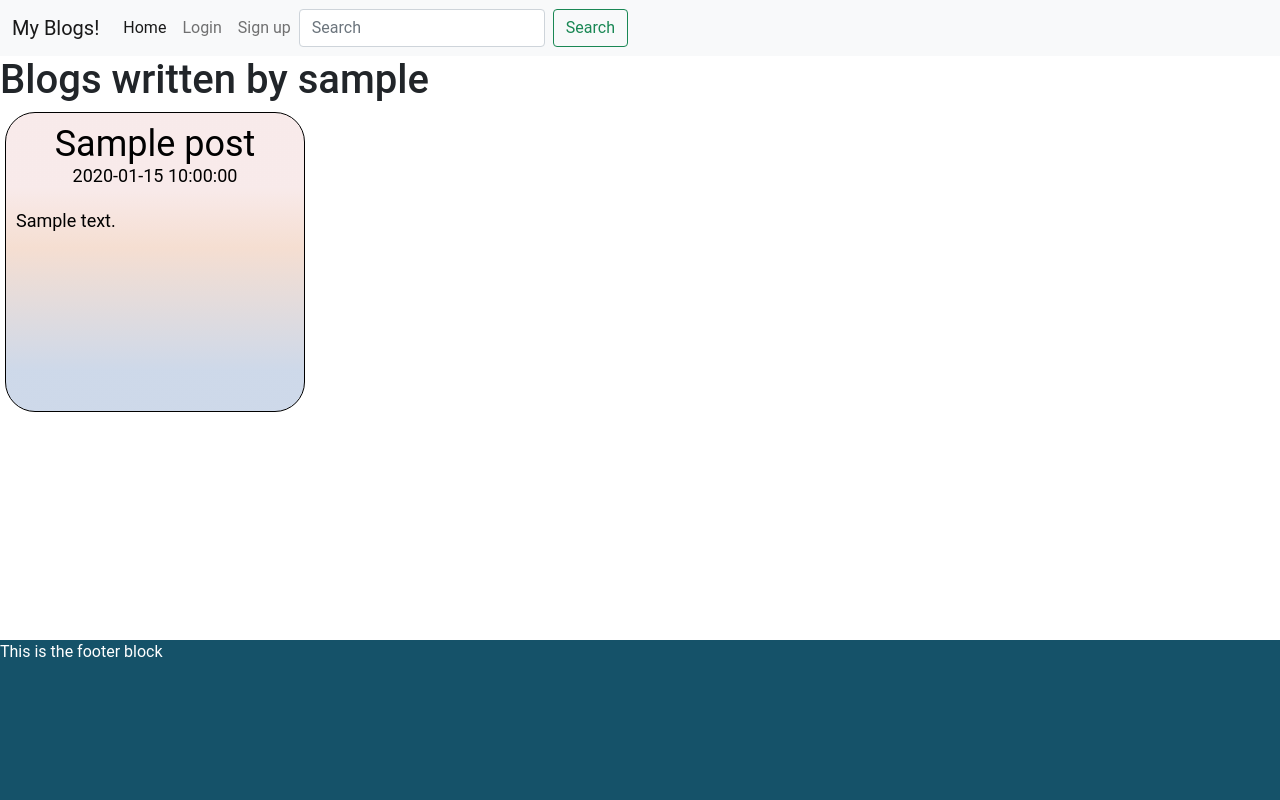
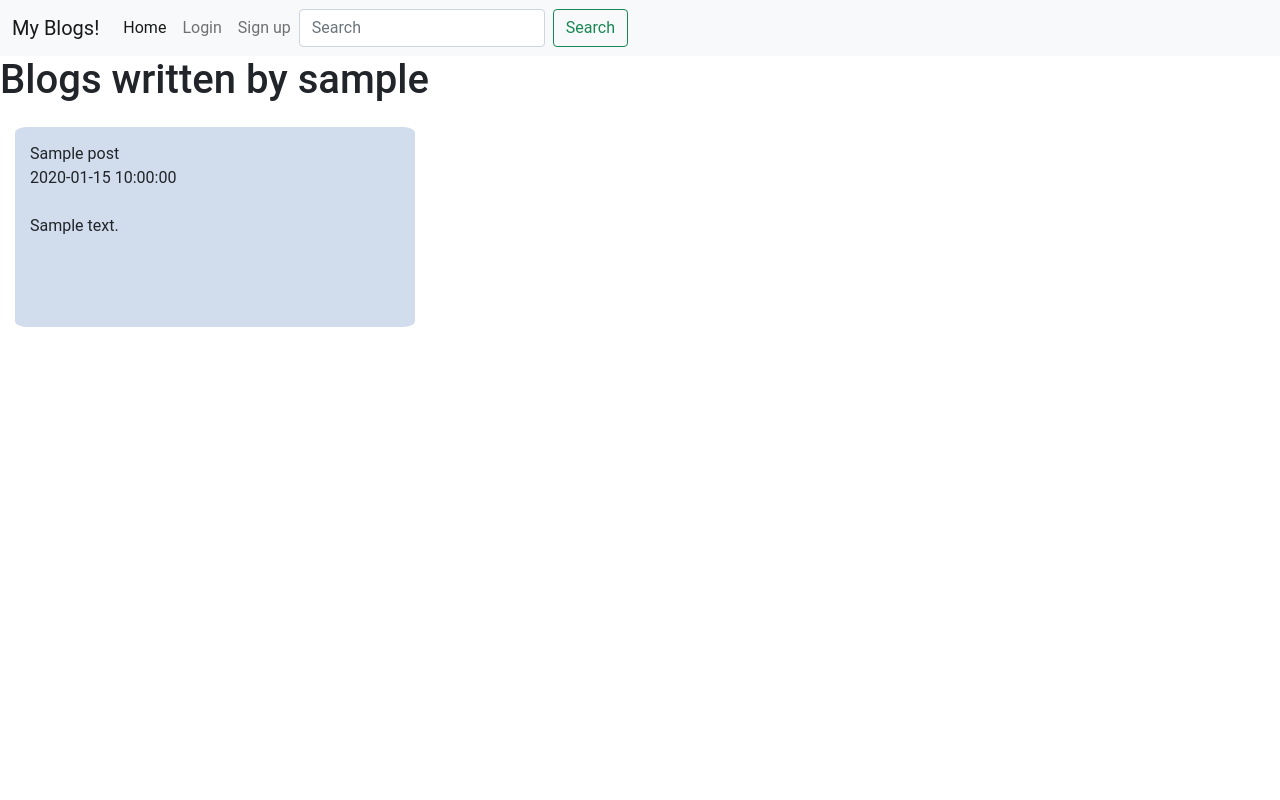
Before and after one commit to samg11/bloggo, a Flask app: template templates/profile.html in a window 1280 px wide. Run offline with Flask 2, Linux system fonts and the light colour scheme; the template is opened without the code that fills it: most values are stand-ins (such as "Sample title", 1, 10 or a date in 2020).

Commit message:
no footer

```diff
--- a/static/css/other_user_card.css
+++ b/static/css/other_user_card.css
@@ -1,49 +1,8 @@
 .post {
-	/* position: relative; */
-	margin: 0 5px;
-	padding: 10px;
-	width: 300px;
-	height: 300px;
-	text-align: center;
-	background: linear-gradient(180deg, rgba(226, 168, 168, 0.24) 25%, rgba(214, 118, 64, 0.24) 45.31%, rgba(49, 95, 165, 0.24) 86.46%);
-	border: 1px solid #000000;
-	box-sizing: border-box;
-	backdrop-filter: blur(4px);
-	/* Note: backdrop-filter has minimal browser support */
-
-	border-radius: 30px;
+	width: 400px;
+	height: 200px;
+	padding: 15px;
+	margin: 15px;
+	border-radius: 3%;
+	background-color: #d1dced;
 }
-
-.postTitle {
-	position: relative;
-	font-style: normal;
-	font-weight: normal;
-	font-size: 36px;
-	line-height: 42px;
-	text-align: center;
-	color: #000000;
-}
-
-.postDate {
-	position: relative;
-	font-style: normal;
-	font-weight: normal;
-	font-size: 18px;
-	line-height: 21px;
-	text-align: center;
-	color: #000000;
-}
-
-.postContent {
-	position: relative;
-	float: left;
-	font-style: normal;
-	font-weight: normal;
-	font-size: 18px;
-	line-height: 21px;
-	color: #000000;
-}
-
-.postContent:nth-child(3) {
-	color: #636363;
-}
--- a/static/css/style.css
+++ b/static/css/style.css
@@ -1,13 +1,5 @@
-:root {
-	--footer-height: 20%;
-}
-
 * {
 	font-family: 'Roboto', sans-serif;
-}
-
-main {
-	padding-bottom: var(--footer-height);
 }
 
 .create-blog-button-container {
@@ -17,7 +9,6 @@ main {
 
 #noBlogPostIMG {
 	text-align: center;
-	z-index: 0;
 	transform: translateY(60px);
 }
 
@@ -37,13 +28,3 @@ main {
 	z-index: 5;
 	cursor: pointer;
 }
-
-footer {
-	position: fixed;
-	left: 0;
-	bottom: 0;
-	width: 100%;
-	height: var(--footer-height);
-	background-color: #155269;
-	color: white;
-}
--- a/templates/base.html
+++ b/templates/base.html
@@ -67,10 +67,6 @@
 		{% block content %}{% endblock %}
 	</main>
 
-	<footer>
-		{% block footer %}{% endblock %}
-	</footer>
-
 	<script src="https://cdn.jsdelivr.net/npm/bootstrap@5.0.0-beta1/dist/js/bootstrap.bundle.min.js"
 		integrity="sha384-ygbV9kiqUc6oa4msXn9868pTtWMgiQaeYH7/t7LECLbyPA2x65Kgf80OJFdroafW"
 		crossorigin="anonymous"></script>
--- a/templates/myblogs.html
+++ b/templates/myblogs.html
@@ -56,7 +56,3 @@
 {% endif %}
 
 {% endblock %}
-
-{% block footer %}
-<p>This is the footer block</p>
-{% endblock %}
--- a/templates/profile.html
+++ b/templates/profile.html
@@ -34,7 +34,3 @@
 </div>
 
 {% endblock %}
-
-{% block footer %}
-<p>This is the footer block</p>
-{% endblock %}
--- a/templates/show_blog.html
+++ b/templates/show_blog.html
@@ -17,7 +17,3 @@
 </p>
 
 {% endblock %}
-
-{% block footer %}
-<p>This is the footer block</p>
-{% endblock %}
--- a/templates/signin.html
+++ b/templates/signin.html
@@ -15,7 +15,3 @@
 		<input type="submit" value="Submit">
 	</form>
 {% endblock %}
-
-{% block footer %}
-	<p>This is the footer block</p>
-{% endblock %}
--- a/templates/signup.html
+++ b/templates/signup.html
@@ -18,7 +18,3 @@
 		<input type="submit" value="Submit">
 	</form>
 {% endblock %}
-
-{% block footer %}
-	<p>This is the footer block</p>
-{% endblock %}
```
Also changed, not shown: blogs.py (+11 -0 lines), templates/index.html (+0 -9 lines), templates/postblog.html (+8 -6 lines), templates/search.html (+0 -9 lines).
